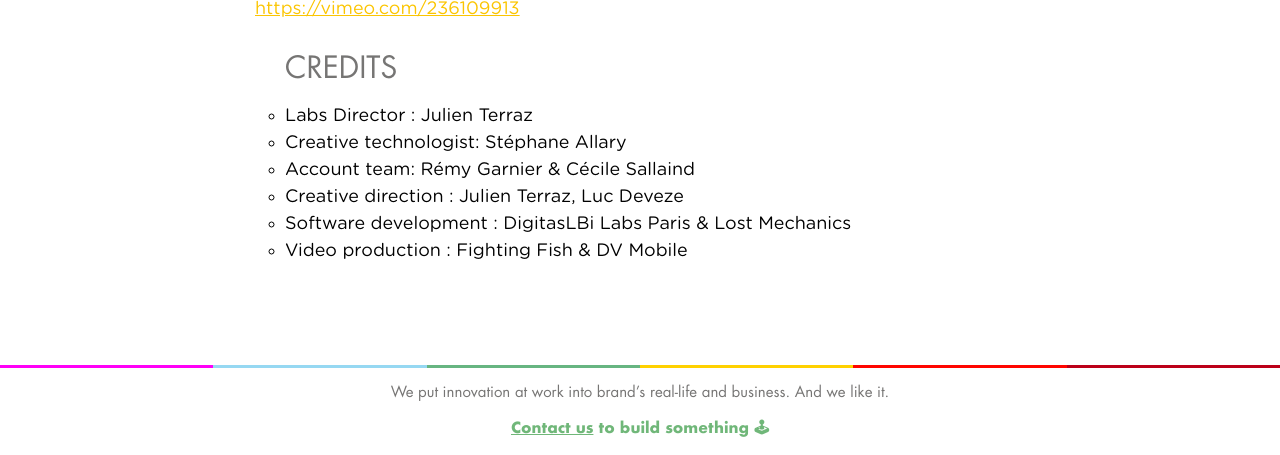
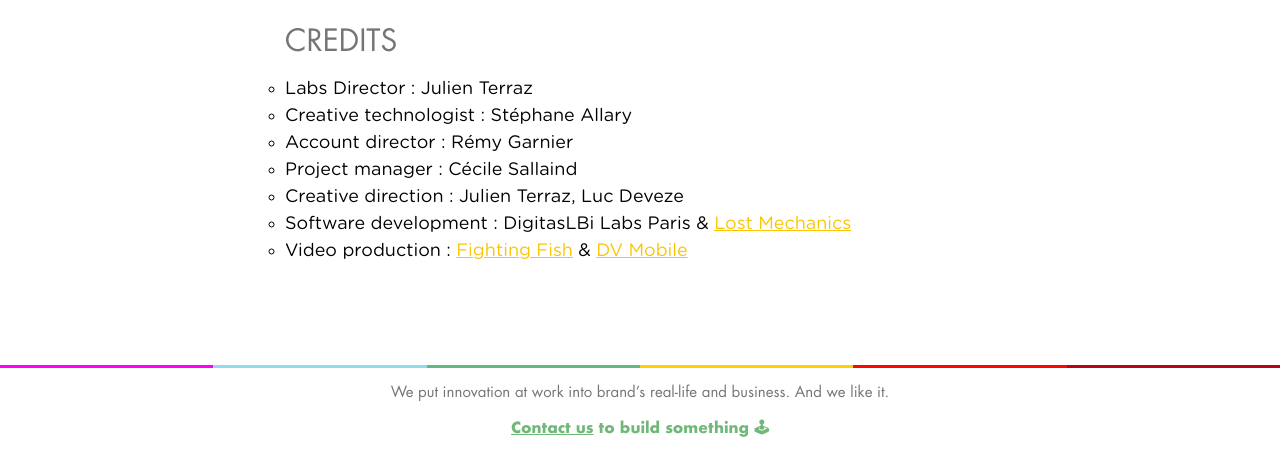
Before and after one commit to digitaslabs/digitaslabs.github.io, a Jekyll site: the page built from _posts/2016-12-15-La-Poste-CES-2016.md, in a window 1280 px wide and 900 px high, scrolled down 6438 px, cut to the strip 445-900 px from the top of the window. Built offline with Jekyll 4.4.1, drawn with Linux system fonts in a browser that asks for light colours; nearby versions of some CDN libraries.

Commit message:
Recette Steph : La Poste 2016 et 2017

```diff
--- a/_posts/2016-12-15-La-Poste-CES-2016.md
+++ b/_posts/2016-12-15-La-Poste-CES-2016.md
@@ -65,14 +65,12 @@ Synchronizing all the elements in a context were we couldn’t rely on wifi as t
 
 <iframe src="https://player.vimeo.com/video/236109913" width="770" height="433" frameborder="0" webkitallowfullscreen mozallowfullscreen allowfullscreen class="uk-responsive-width"></iframe>
 
-
-[https://vimeo.com/236109913](https://vimeo.com/236109913)
-
 ## CREDITS
 
 - Labs Director : Julien Terraz
-- Creative technologist:  Stéphane Allary
-- Account team: Rémy Garnier & Cécile Sallaind
+- Creative technologist :  Stéphane Allary
+- Account director : Rémy Garnier
+- Project manager : Cécile Sallaind
 - Creative direction : Julien Terraz, Luc Deveze
-- Software development : DigitasLBi Labs Paris & Lost Mechanics
-- Video production : Fighting Fish & DV Mobile
+- Software development : DigitasLBi Labs Paris & [Lost Mechanics]( https://lostmechanics.com/)
+- Video production : [Fighting Fish](https://fightingfish.fr) & [DV Mobile](http://dv.fr/)
```
Also changed, not shown: _posts/2017-01-28-La-Poste-CES-2017.md (+7 -10 lines).
